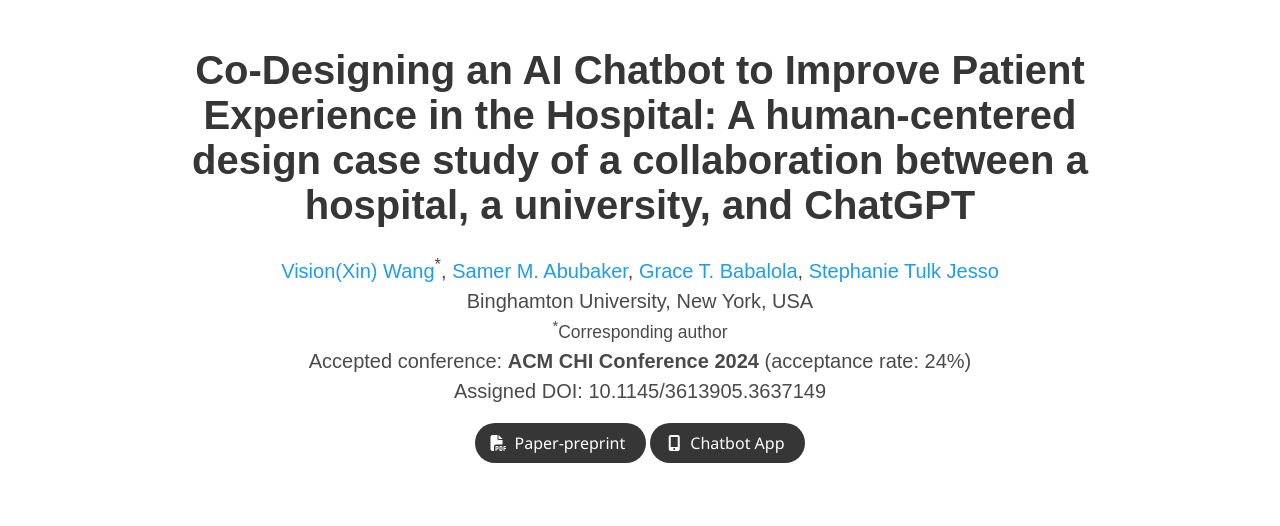
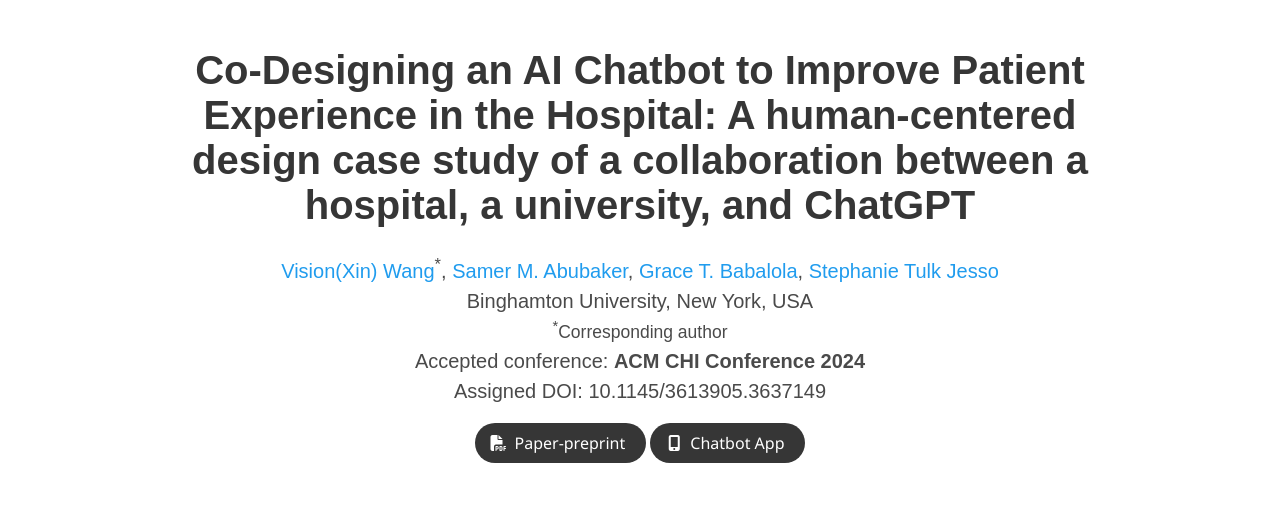
Before and after one commit to xin-wang-kr/px-collection-AI-chatbot, a plain HTML site: page index.html in a window 1280 px wide. Shown: the top 526 px of the page. Drawn offline with nearby package versions, Linux system fonts and the light colour scheme; some icons are missing; a web font is replaced by a local one.

Commit message:
Update index.html

```diff
--- a/index.html
+++ b/index.html
@@ -69,7 +69,7 @@
                   <div class="is-size-5 publication-authors">
                     <span class="author-block">Binghamton University, New York, USA</span>
                     <span class="corres-author"><small><br><sup>*</sup>Corresponding author</small></span>
-		    <span class="conference"><br>Accepted conference: <b>ACM CHI Conference 2024</b> (acceptance rate: 24%)</span>
+		    <span class="conference"><br>Accepted conference: <b>ACM CHI Conference 2024</b></span>
                     <span class="doi"><br>Assigned DOI: 10.1145/3613905.3637149</span>
                   </div>
 
```
